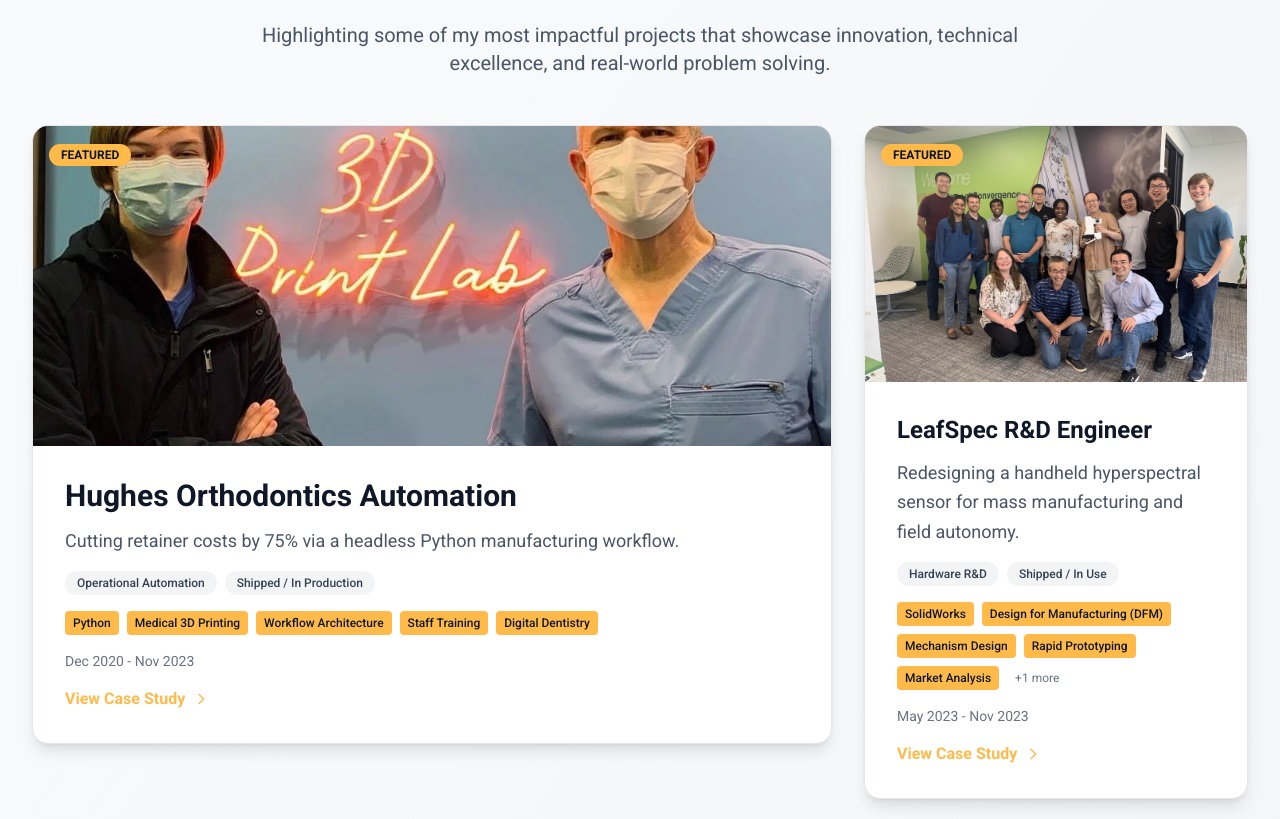
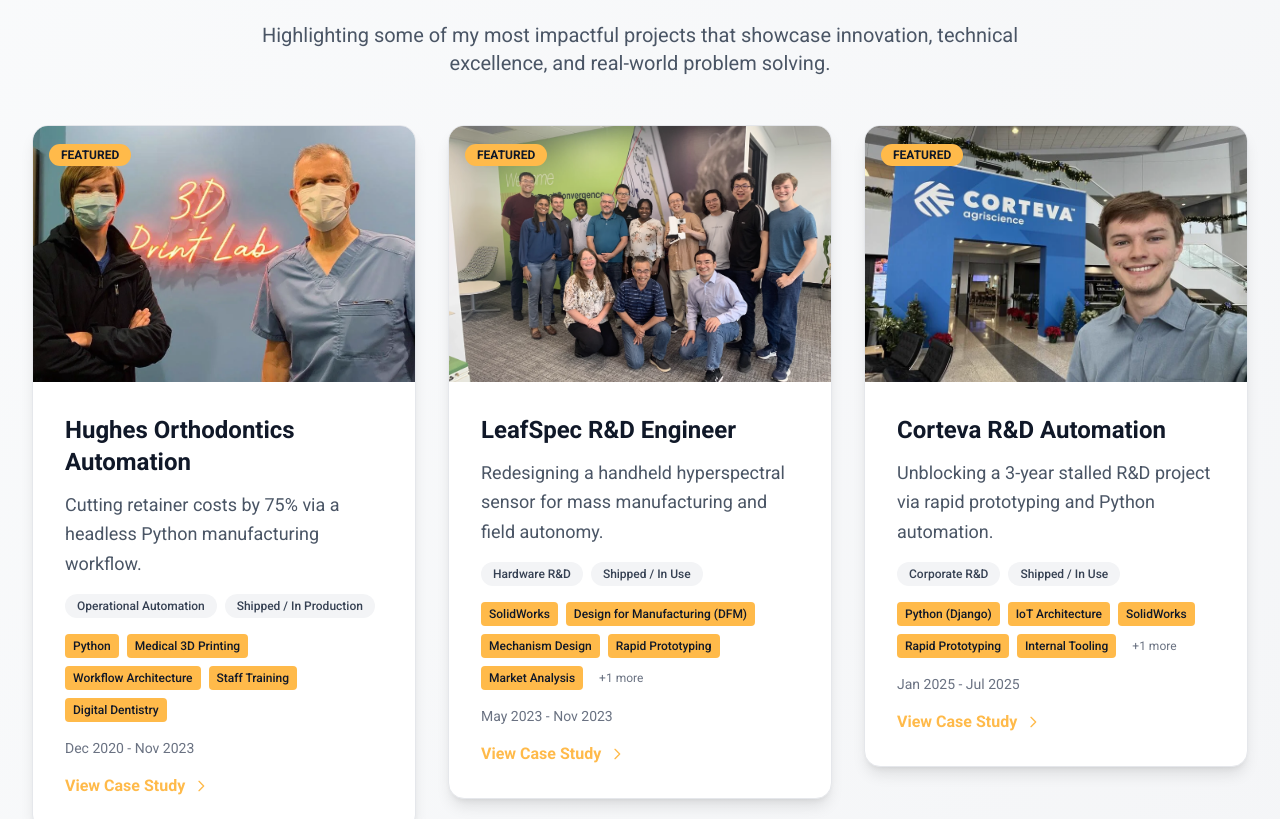
Before and after one commit to MechanicalMax/MaximusShurr.com, a Next.js app in the folder next-web-app/: page / in a window 1280 px wide. Shown: the part 1183-2002 px from the top of the page. Built offline with nearby package versions, Linux system fonts and the light colour scheme.

Commit message:
refactor(featured-case-studies): Simplify grid layout and remove hero variant
- Remove special hero treatment logic for first featured case study
- Standardize all featured case studies to use consistent default styling
- Simplify component by removing unnecessary conditional rendering logic

```diff
--- a/next-web-app/components/FeaturedCaseStudies.tsx
+++ b/next-web-app/components/FeaturedCaseStudies.tsx
@@ -50,16 +50,10 @@
 
         {/* Featured Grid Layout */}
         <div className="grid grid-cols-1 lg:grid-cols-2 xl:grid-cols-3 gap-8">
-          {sortedCaseStudies.map((caseStudy, index) => {
-            // First featured item gets special treatment on larger screens
-            const isHero = index === 0 && caseStudies.length > 1;
-
+          {sortedCaseStudies.map((caseStudy) => {
             return (
               <div
                 key={caseStudy.slug}
-                className={`
-                  ${isHero ? 'lg:col-span-2 xl:col-span-2' : ''}
-                `}
               >
                 <CaseStudyCard
                   slug={caseStudy.slug}
@@ -71,7 +65,6 @@
                   startDate={caseStudy.frontmatter.start_date}
                   endDate={caseStudy.frontmatter.end_date}
                   showFeaturedBadge={true}
-                  variant={isHero ? 'hero' : 'default'}
                 />
               </div>
             );
```
